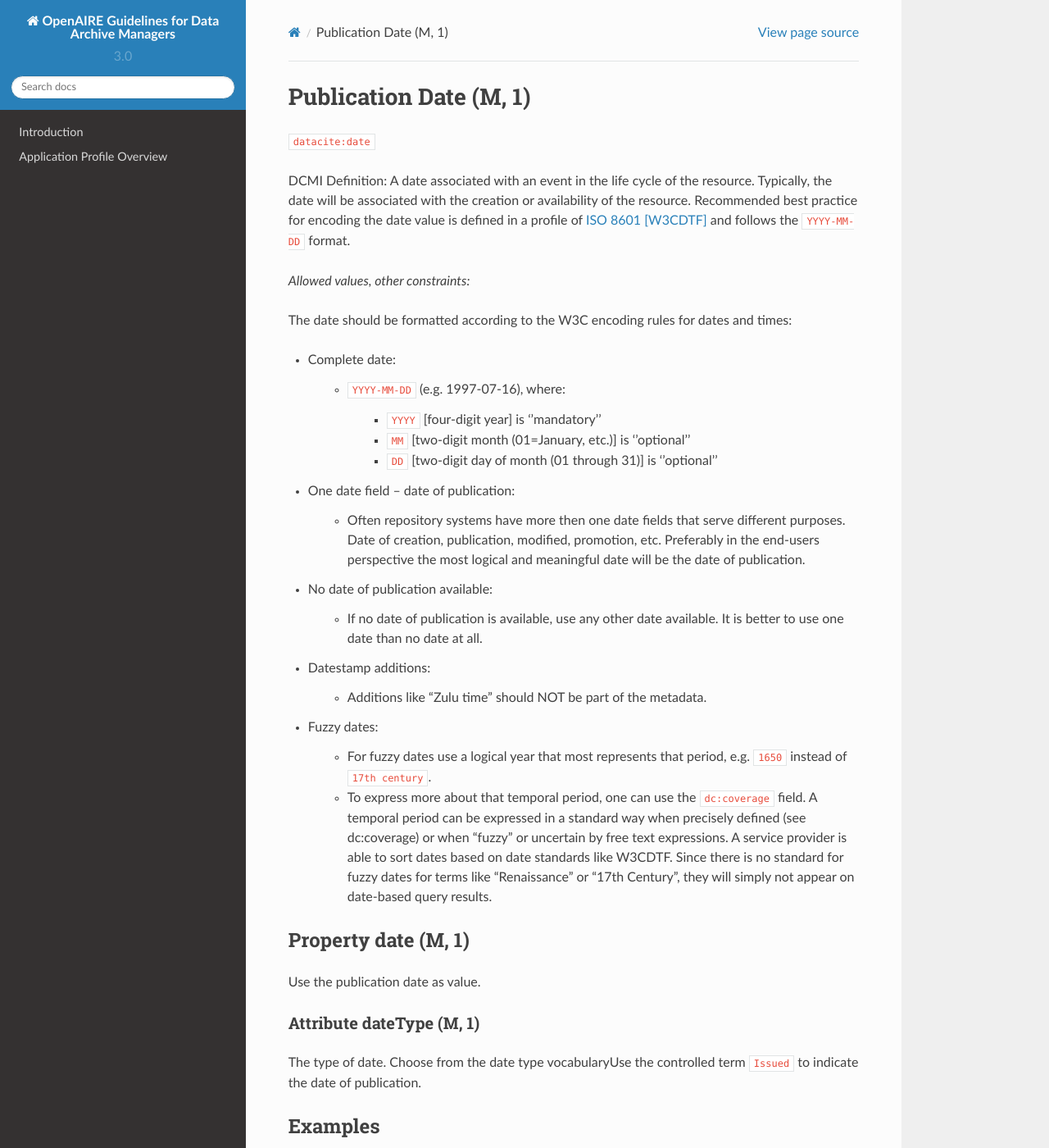
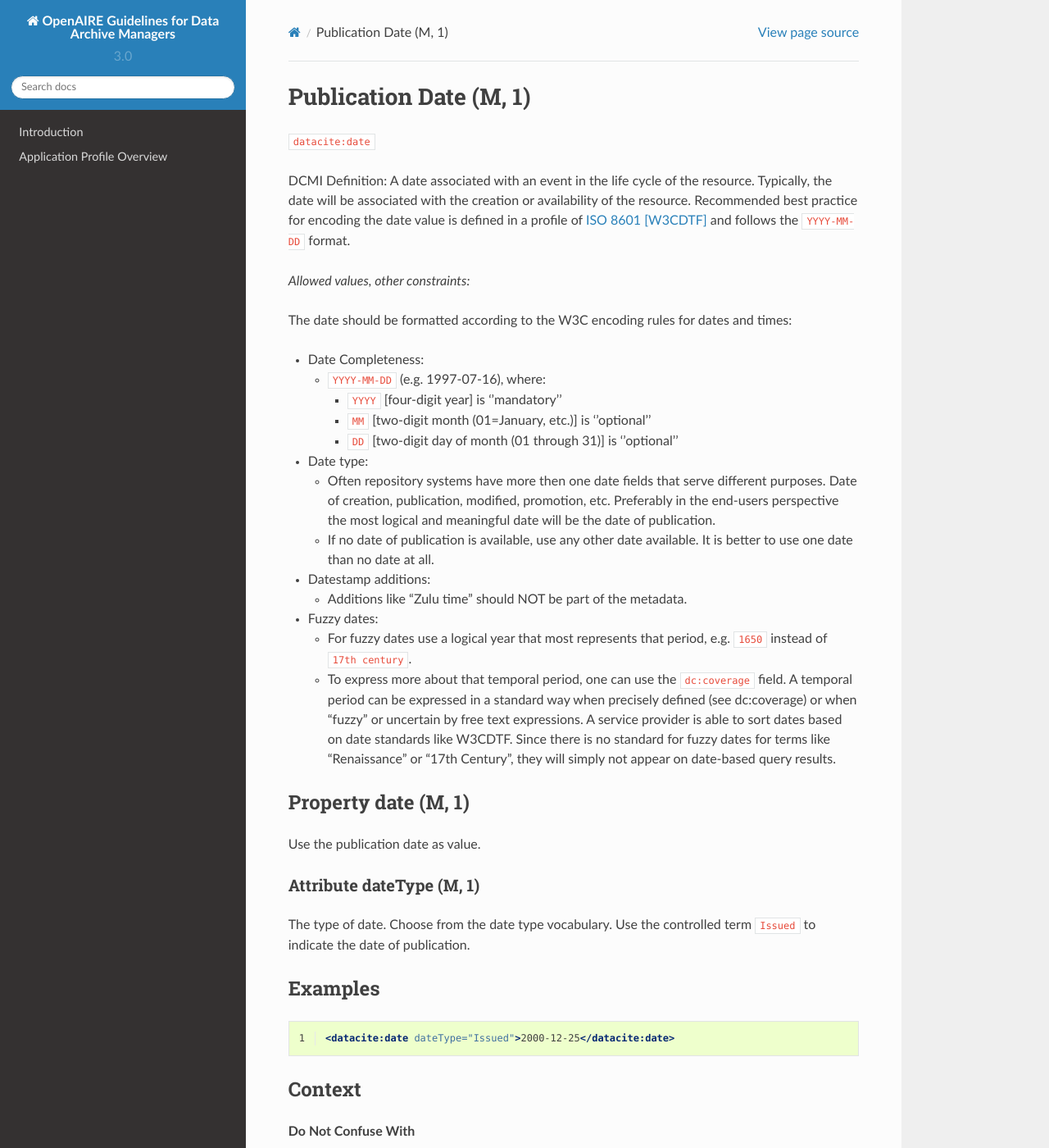
Before and after one commit to openaire/guidelines-data-archives, a Sphinx documentation site: the page built from docs/field_date.rst, in a window 1280 px wide and 1400 px high. Shown: the whole window at 82% size. Built offline with Sphinx 7.4.7 and the Read the Docs theme 2.0.0, drawn with Linux system fonts in a browser that asks for light colours; a script that is not in the unit is left out.

Commit message:
Update field_date.rst

```diff
--- a/docs/field_date.rst
+++ b/docs/field_date.rst
@@ -11,30 +11,27 @@ DCMI Definition: A date associated with an event in the life cycle of the resour
 
 The date should be formatted according to the W3C encoding rules for dates and times:
 
-* Complete date:
+* Date Completeness:
 
-   * ``YYYY-MM-DD`` (e.g. 1997-07-16), where:
+  * ``YYYY-MM-DD`` (e.g. 1997-07-16), where:
 
-      * ``YYYY`` [four-digit year] is ''mandatory''
-      * ``MM`` [two-digit month (01=January, etc.)] is ''optional''
-      * ``DD`` [two-digit day of month (01 through 31)] is ''optional''
+    * ``YYYY`` [four-digit year] is ''mandatory''
+    * ``MM`` [two-digit month (01=January, etc.)] is ''optional''
+    * ``DD`` [two-digit day of month (01 through 31)] is ''optional''
 
-* One date field – date of publication:
+* Date type:
 
-   * Often repository systems have more then one date fields that serve different purposes. Date of creation, publication, modified, promotion, etc. Preferably in the end-users perspective the most logical and meaningful date will be the date of publication.
-
-* No date of publication available:
-
-   * If no date of publication is available, use any other date available. It is better to use one date than no date at all.
+  * Often repository systems have more then one date fields that serve different purposes. Date of creation, publication, modified, promotion, etc. Preferably in the end-users perspective the most logical and meaningful date will be the date of publication.
+  * If no date of publication is available, use any other date available. It is better to use one date than no date at all.
 
 * Datestamp additions:
 
-   * Additions like “Zulu time” should NOT be part of the metadata.
+  * Additions like “Zulu time” should NOT be part of the metadata.
 
 * Fuzzy dates:
 
-   * For fuzzy dates use a logical year that most represents that period, e.g. ``1650`` instead of ``17th century``.
-   * To express more about that temporal period, one can use the ``dc:coverage`` field. A temporal period can be expressed in a standard way when precisely defined (see :ref:`dc:coverage`) or when “fuzzy” or uncertain by free text expressions. A service provider is able to sort dates based on date standards like W3CDTF. Since there is no standard for fuzzy dates for terms like “Renaissance” or “17th Century”, they will simply not appear on date-based query results.
+  * For fuzzy dates use a logical year that most represents that period, e.g. ``1650`` instead of ``17th century``.
+  * To express more about that temporal period, one can use the ``dc:coverage`` field. A temporal period can be expressed in a standard way when precisely defined (see :ref:`dc:coverage`) or when “fuzzy” or uncertain by free text expressions. A service provider is able to sort dates based on date standards like W3CDTF. Since there is no standard for fuzzy dates for terms like “Renaissance” or “17th Century”, they will simply not appear on date-based query results.
 
 Property date (M, 1)
 --------------------
@@ -44,7 +41,7 @@ Use the publication date as value.
 Attribute dateType (M, 1)
 ~~~~~~~~~~~~~~~~
 
-The type of date. Choose from the :ref:`date type <vocab:datetype_datetype>` vocabularyUse the controlled term ``Issued`` to indicate the date of publication.
+The type of date. Choose from the :ref:`date type <vocab:datetype_datetype>` vocabulary. Use the controlled term ``Issued`` to indicate the date of publication.
 
 Examples
 ----------------
```
